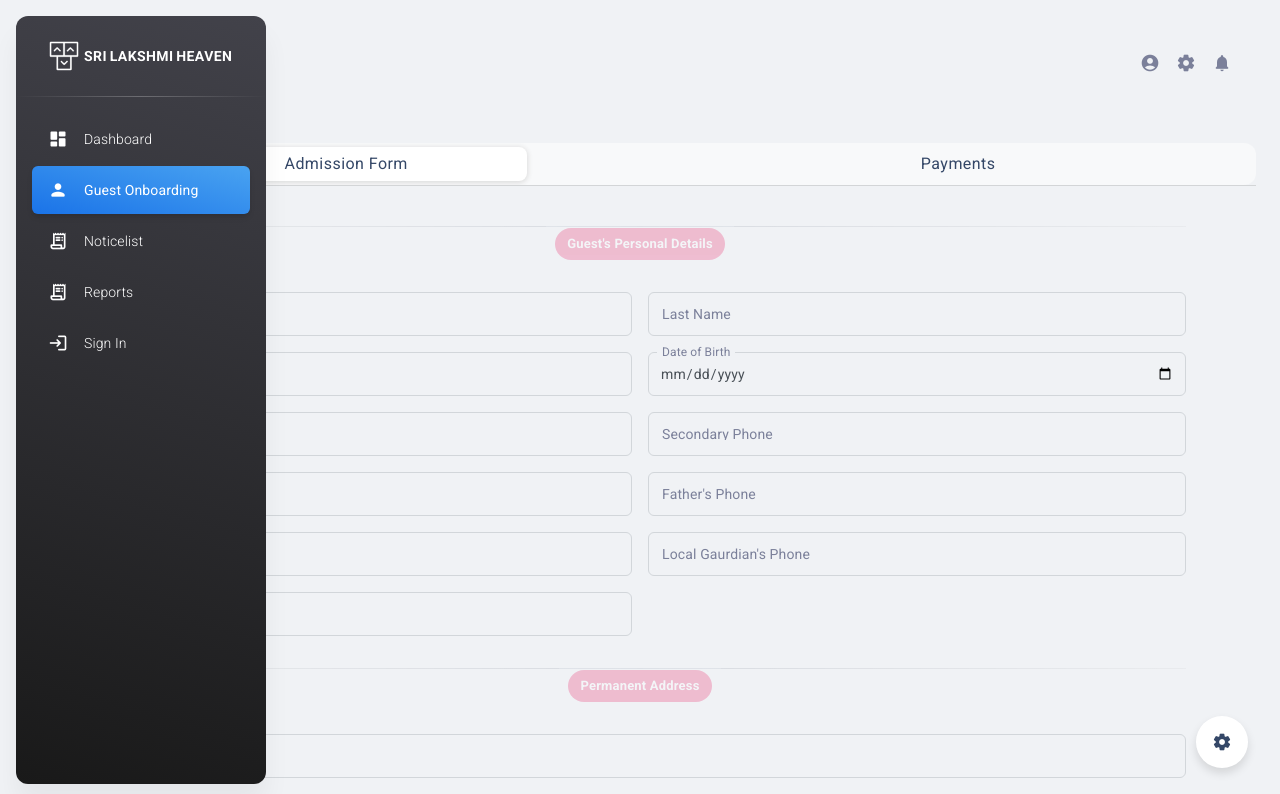
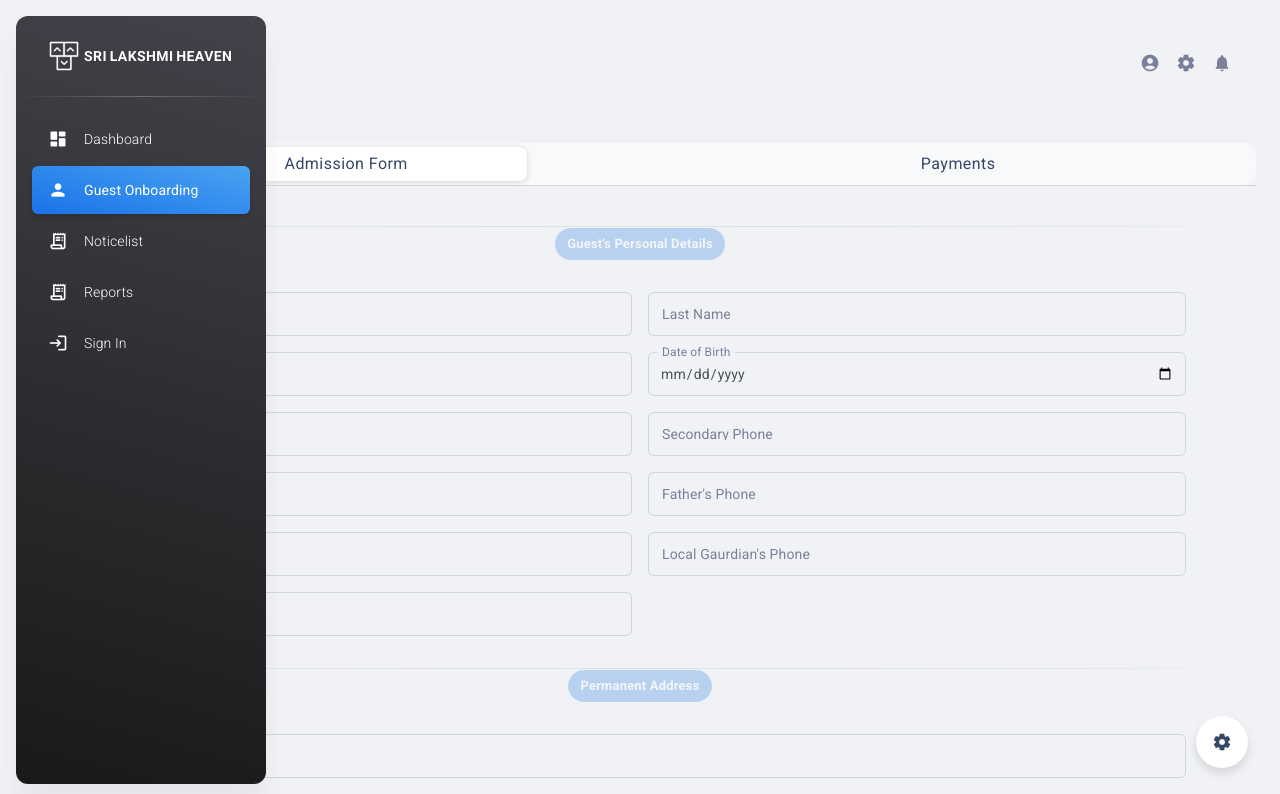
Before and after one commit to revanthkumaar/template, a React (Create React App) app: page /profile in a window 1280 px wide. Shown: the top 794 px of the page. Built offline with nearby package versions, Linux system fonts and the light colour scheme.

Commit message:
chnage the color of chip in divider

```diff
--- a/src/layouts/profile/GuestLoginForm/components/GuestLoginForm.js
+++ b/src/layouts/profile/GuestLoginForm/components/GuestLoginForm.js
@@ -148,7 +148,7 @@ const GuestLoginForm = () => {
                         <h4>
                           <Chip
                             label="Guest's Personal Details"
-                            color="primary"
+                            color="info"
                           />
                         </h4>
                       </Divider>
@@ -207,7 +207,7 @@ const GuestLoginForm = () => {
                     <Typography>
                       <Divider>
                         <h4>
-                          <Chip label="Permanent Address" color="primary" />
+                          <Chip label="Permanent Address" color="info" />
                         </h4>
                       </Divider>
                       <br />
@@ -242,7 +242,7 @@ const GuestLoginForm = () => {
                     <Typography>
                       <Divider>
                         <h4>
-                          <Chip label="Work Details" color="primary" />
+                          <Chip label="Work Details" color="info" />
                         </h4>
                       </Divider>
                     </Typography>
@@ -289,7 +289,7 @@ const GuestLoginForm = () => {
                     <Typography>
                       <Divider>
                         <h4>
-                          <Chip label="Upload Documents" color="primary" />
+                          <Chip label="Upload Documents" color="info" />
                         </h4>
                       </Divider>
                       <br />
@@ -320,7 +320,7 @@ const GuestLoginForm = () => {
                     <Typography>
                       <Divider>
                         <h4>
-                          <Chip label="Booking Details" color="primary" />
+                          <Chip label="Booking Details" color="info" />
                         </h4>
                       </Divider>
                       <br />
```
